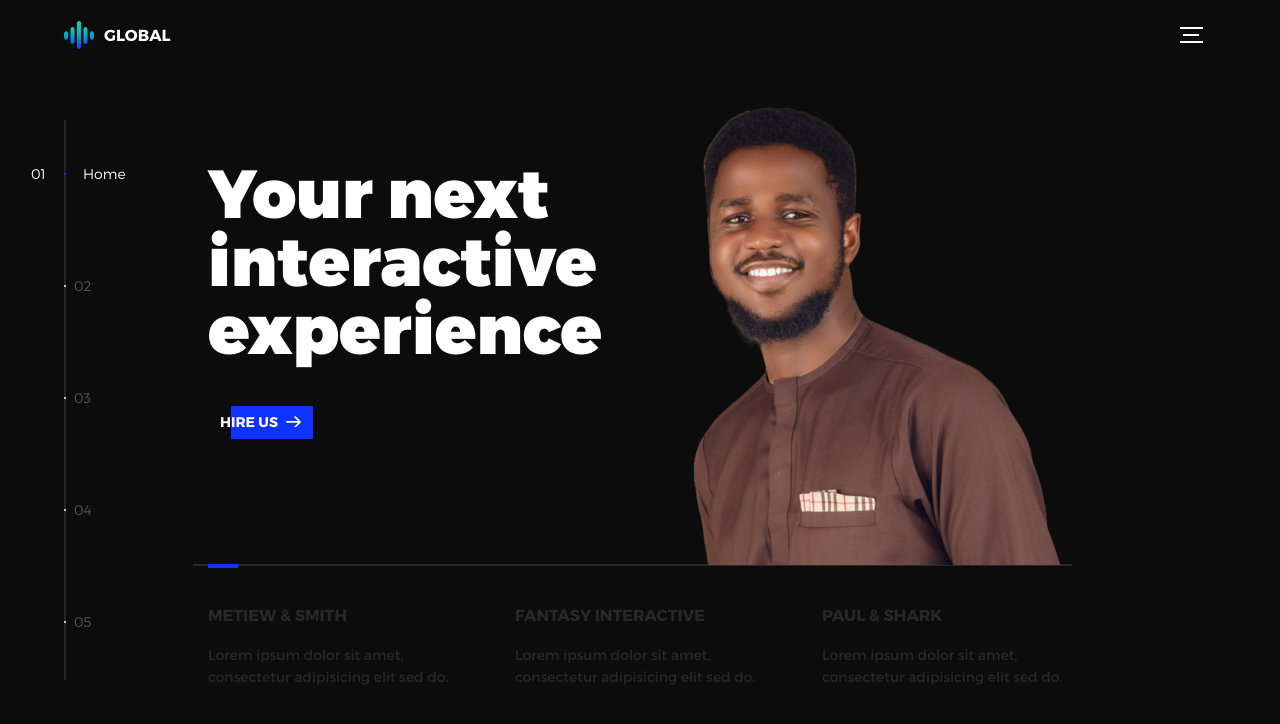
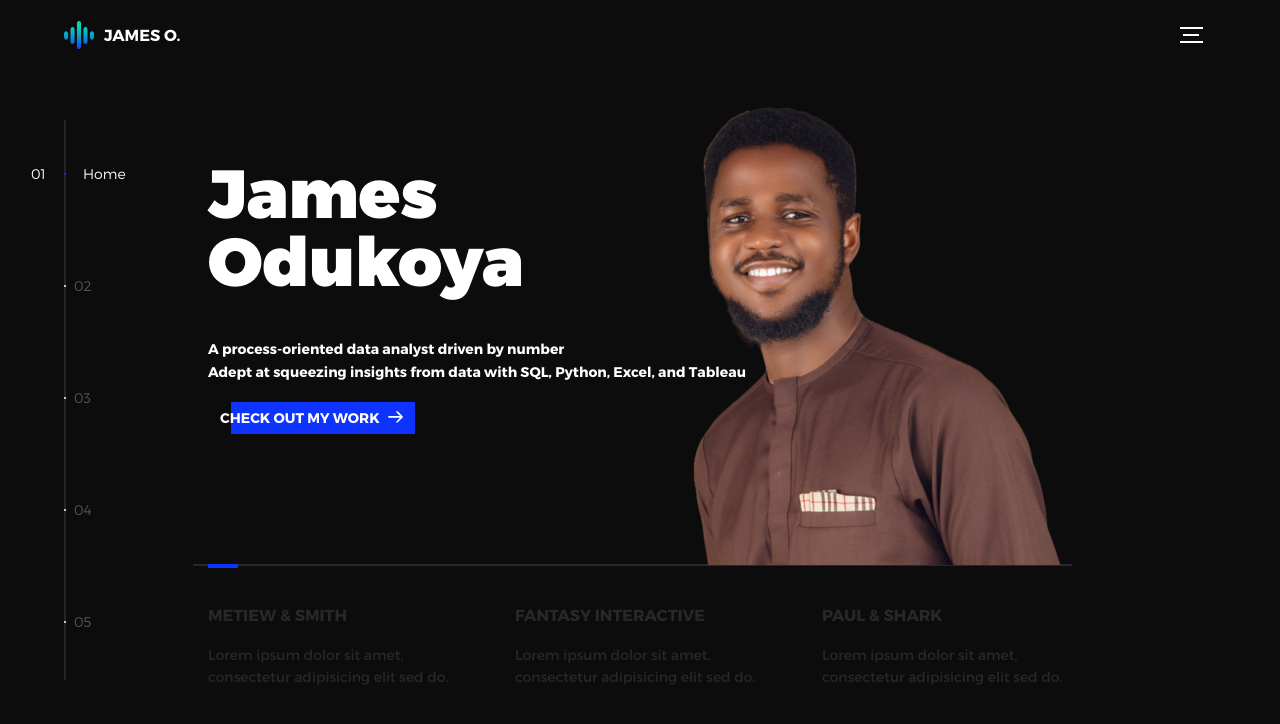
Before and after one commit to jamesodukoya/jamesodukoya.github.io, a plain HTML site: page index.html in a window 1280 px wide. Drawn offline with nearby package versions, Linux system fonts and the light colour scheme.

Commit message:
Update index.html

```diff
--- a/index.html
+++ b/index.html
@@ -1,13 +1,13 @@
 <!DOCTYPE html>
 <html lang="en">
 <head>
-  <title>Global</title>
+  <title>James Odukoya</title>
   <meta charset="utf-8">
   <meta name="viewport" content="width=device-width, initial-scale=1">
   <meta http-equiv="X-UA-Compatible" content="IE=edge">
-  <meta name="description" content="HTML5 website template">
-  <meta name="keywords" content="global, template, html, sass, jquery">
-  <meta name="author" content="Bucky Maler">
+  <meta name="description" content="World class data analyst, data scientist, data professional">
+  <meta name="keywords" content="data analyst, sql, python, data scientist, tableau, database analyst, power bi">
+  <meta name="author" content="James Odukoya">
   <link rel="stylesheet" href="assets/css/main.css">
 </head>
 <body>
@@ -15,10 +15,10 @@
 <!-- notification for small viewports and landscape oriented smartphones -->
 <div class="device-notification">
   <a class="device-notification--logo" href="#0">
-    <img src="assets/img/logo.png" alt="Global">
-    <p>Global</p>
+    <img src="assets/img/logo.png" alt="James Odukoya portfolio website">
+    <p>James O.</p>
   </a>
-  <p class="device-notification--message">Global has so much to offer that we must request you orient your device to portrait or find a larger screen. You won't be disappointed.</p>
+  <p class="device-notification--message">James Odukoya has so many projects to show you but you need to orient your device to portrait or find a larger screen. Trust me, you won't be disappointed!</p>
 </div>
 
 <div class="perspective effect-rotate-left">
@@ -27,10 +27,10 @@
       <div class="l-wrapper">
         <header class="header">
           <a class="header--logo" href="#0">
-            <img src="assets/img/logo.png" alt="Global">
-            <p>Global</p>
+            <img src="assets/img/logo.png" alt="James Odukoya portfolio website">
+            <p>James O.</p>
           </a>
-          <button class="header--cta cta">Hire Us</button>
+          <button class="header--cta cta">Check Out My Work</button>
           <div class="header--nav-toggle">
             <span></span>
           </div>
@@ -48,8 +48,9 @@
           <li class="l-section section section--is-active">
             <div class="intro">
               <div class="intro--banner">
-                <h1>Your next<br>interactive<br>experience</h1>
-                <button class="cta">Hire Us
+                <h1>James<br>Odukoya</h1>
+                <h4>A process-oriented data analyst driven by number<br>Adept at squeezing insights from data with SQL, Python, Excel, and Tableau</h4>
+                <button class="cta">Check Out My Work
                   <svg version="1.1" id="Layer_1" xmlns="http://www.w3.org/2000/svg" xmlns:xlink="http://www.w3.org/1999/xlink" x="0px" y="0px" viewBox="0 0 150 118" style="enable-background:new 0 0 150 118;" xml:space="preserve">
                   <g transform="translate(0.000000,118.000000) scale(0.100000,-0.100000)">
                     <path d="M870,1167c-34-17-55-57-46-90c3-15,81-100,194-211l187-185l-565-1c-431,0-571-3-590-13c-55-28-64-94-18-137c21-20,33-20,597-20h575l-192-193C800,103,794,94,849,39c20-20,39-29,61-29c28,0,63,30,298,262c147,144,272,271,279,282c30,51,23,60-219,304C947,1180,926,1196,870,1167z"/>
@@ -57,7 +58,7 @@
                   </svg>
                   <span class="btn-background"></span>
                 </button>
-                <img src="assets/img/introduction-visual.png" alt="Welcome">
+                <img src="assets/img/introduction-visual.png" alt="James Odukoya">
               </div>
               <div class="intro--options">
                 <a href="#0">
```
